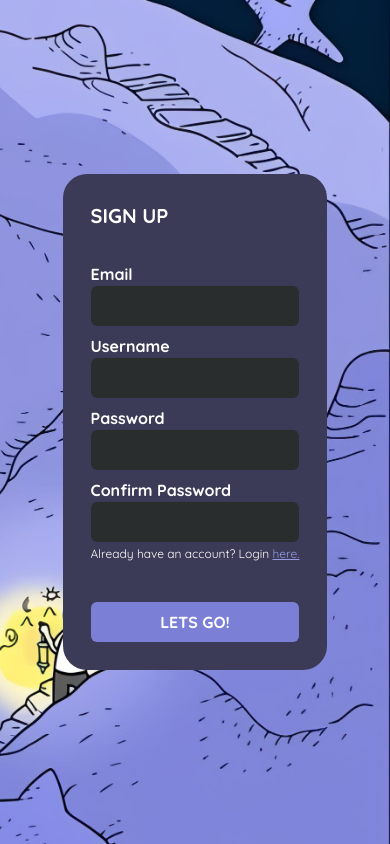
After one commit to jrwnnnn/block1a, a PHP site: page /pages/signup.html in a window 390 px wide. The commit adds this page. Run offline with PHP 8.4, Linux system fonts and the light colour scheme.

Commit message:
Add login and signup pages with responsive design and Tailwind CSS integration

```diff
--- /dev/null
+++ b/pages/signup.html
@@ -0,0 +1,37 @@
+<!doctype html>
+<html>
+<head>
+  <meta charset="UTF-8">
+  <meta name="viewport" content="width=device-width, initial-scale=1.0">
+  <title>Sentimental</title>
+  <link href="../src/output.css" rel="stylesheet">
+</head>
+<body>
+  <section class="bg-[url(../assets/login.jpg)] bg-cover bg-no-repeat bg-right h-screen w-screen flex justify-center items-center">
+    <div class="bg-[#3b3b57] lg:w-[40vw] sm:w-[95vw] p-7 rounded-3xl">
+      <p class="text-xl font-bold text-white pb-7">SIGN UP</p>
+      <form action="/login" method="post" class="flex flex-col">
+        <div class="py-1">
+          <label for="username" class="block text-white font-bold">Email</label>
+          <input type="text" id="email" name="email" class="w-full p-2 rounded-md bg-[#292d2e] text-white">
+        </div>
+        <div class="py-1">
+          <label for="username" class="block text-white font-bold">Username</label>
+          <input type="text" id="username" name="username" class="w-full p-2 rounded-md bg-[#292d2e] text-white">
+        </div>
+        <div class="py-1">
+          <label for="username" class="block text-white font-bold">Password</label>
+          <input type="text" id="username" name="username" class="w-full p-2 rounded-md bg-[#292d2e] text-white">
+        </div>
+        <div class="py-1">
+          <label for="username" class="block text-white font-bold">Confirm Password</label>
+          <input type="text" id="username" name="username" class="w-full p-2 rounded-md bg-[#292d2e] text-white">
+        </div>
+        <p class="text-white text-xs">Already have an account? Login <a href="" class="underline text-[#969be2] text-xs">here.</a></p>
+        <button type="submit" class="text-white font-bold p-2 mt-10 rounded-md shadow-4xl hover:cursor-pointer bg-[#7b80d6] transition hover:bg-[#8e93f5]">LETS GO!</button>
+      </form>
+    </div>
+  </section>
+
+</body>
+</html>
--- a/src/output.css
+++ b/src/output.css
@@ -8,16 +8,24 @@
     --font-mono: ui-monospace, SFMono-Regular, Menlo, Monaco, Consolas, "Liberation Mono",
       "Courier New", monospace;
     --color-red-500: oklch(0.637 0.237 25.331);
-    --color-black: #000;
+    --color-blue-500: oklch(0.623 0.214 259.815);
     --color-white: #fff;
     --spacing: 0.25rem;
+    --text-xs: 0.75rem;
+    --text-xs--line-height: calc(1 / 0.75);
+    --text-sm: 0.875rem;
+    --text-sm--line-height: calc(1.25 / 0.875);
     --text-base: 1rem;
     --text-base--line-height: calc(1.5 / 1);
     --text-lg: 1.125rem;
     --text-lg--line-height: calc(1.75 / 1.125);
+    --text-xl: 1.25rem;
+    --text-xl--line-height: calc(1.75 / 1.25);
     --text-6xl: 3.75rem;
     --text-6xl--line-height: 1;
     --font-weight-bold: 700;
+    --radius-md: 0.375rem;
+    --radius-3xl: 1.5rem;
     --ease-in: cubic-bezier(0.4, 0, 1, 1);
     --ease-out: cubic-bezier(0, 0, 0.2, 1);
     --ease-in-out: cubic-bezier(0.4, 0, 0.2, 1);
@@ -353,6 +361,15 @@
       max-width: 96rem !important;
     }
   }
+  .m-7 {
+    margin: calc(var(--spacing) * 7);
+  }
+  .m-100 {
+    margin: calc(var(--spacing) * 100);
+  }
+  .mt-10 {
+    margin-top: calc(var(--spacing) * 10);
+  }
   .box-border {
     box-sizing: border-box;
   }
@@ -440,9 +457,6 @@
   .aspect-square {
     aspect-ratio: 1 / 1;
   }
-  .h-6 {
-    height: calc(var(--spacing) * 6);
-  }
   .h-30 {
     height: calc(var(--spacing) * 30);
   }
@@ -458,13 +472,16 @@
   .min-h-screen {
     min-height: 100vh;
   }
+  .w-1 {
+    width: calc(var(--spacing) * 1);
+  }
   .w-1\/2 {
     width: calc(1/2 * 100%);
   }
-  .w-6 {
-    width: calc(var(--spacing) * 6);
-  }
   .w-\[100\%\] {
+    width: 100%;
+  }
+  .w-full {
     width: 100%;
   }
   .w-screen {
@@ -956,6 +973,12 @@
   .rounded {
     border-radius: 0.25rem;
   }
+  .rounded-3xl {
+    border-radius: var(--radius-3xl);
+  }
+  .rounded-md {
+    border-radius: var(--radius-md);
+  }
   .rounded-s {
     border-start-start-radius: 0.25rem;
     border-end-start-radius: 0.25rem;
@@ -1070,17 +1093,29 @@
   .bg-\(color\:--my-color\) {
     background-color: var(--my-color);
   }
+  .bg-\[\#3b3b57\] {
+    background-color: #3b3b57;
+  }
+  .bg-\[\#7b80d6\] {
+    background-color: #7b80d6;
+  }
   .bg-\[\#0088cc\] {
     background-color: #0088cc;
   }
   .bg-\[\#247FD0\] {
     background-color: #247FD0;
   }
+  .bg-\[\#292d2e\] {
+    background-color: #292d2e;
+  }
   .bg-\[color\:var\(--my-color\)\] {
     background-color: var(--my-color);
   }
   .bg-\[var\(--my_variable\)\] {
     background-color: var(--my_variable);
+  }
+  .bg-blue-500 {
+    background-color: var(--color-blue-500);
   }
   .bg-red-500 {
     background-color: var(--color-red-500);
@@ -1107,6 +1142,9 @@
     --tw-gradient-position: in oklab;
     background-image: radial-gradient(var(--tw-gradient-stops));
   }
+  .bg-\[url\(\.\.\/assets\/login\.jpg\)\] {
+    background-image: url(../assets/login.jpg);
+  }
   .bg-\[url\(\/assets\/time-splash\/evening-1\.jpg\)\] {
     background-image: url(/assets/time-splash/evening-1.jpg);
   }
@@ -1272,14 +1310,29 @@
   .object-top {
     object-position: top;
   }
+  .p-2 {
+    padding: calc(var(--spacing) * 2);
+  }
   .p-5 {
     padding: calc(var(--spacing) * 5);
   }
+  .p-7 {
+    padding: calc(var(--spacing) * 7);
+  }
+  .py-1 {
+    padding-block: calc(var(--spacing) * 1);
+  }
   .py-2 {
     padding-block: calc(var(--spacing) * 2);
   }
   .py-20 {
     padding-block: calc(var(--spacing) * 20);
+  }
+  .pt-1 {
+    padding-top: calc(var(--spacing) * 1);
+  }
+  .pb-7 {
+    padding-bottom: calc(var(--spacing) * 7);
   }
   .text-center {
     text-align: center;
@@ -1335,6 +1388,18 @@
     font-size: var(--text-lg);
     line-height: var(--tw-leading, var(--text-lg--line-height));
   }
+  .text-sm {
+    font-size: var(--text-sm);
+    line-height: var(--tw-leading, var(--text-sm--line-height));
+  }
+  .text-xl {
+    font-size: var(--text-xl);
+    line-height: var(--tw-leading, var(--text-xl--line-height));
+  }
+  .text-xs {
+    font-size: var(--text-xs);
+    line-height: var(--tw-leading, var(--text-xs--line-height));
+  }
   .leading-none {
     --tw-leading: 1;
     line-height: 1;
@@ -1419,8 +1484,8 @@
   .text-\[\#1C2C45\] {
     color: #1C2C45;
   }
-  .text-black {
-    color: var(--color-black);
+  .text-\[\#969be2\] {
+    color: #969be2;
   }
   .text-white {
     color: var(--color-white);
@@ -1707,6 +1772,14 @@
   .transition-normal {
     transition-behavior: normal;
   }
+  .duration-500 {
+    --tw-duration: 500ms;
+    transition-duration: 500ms;
+  }
+  .duration-5000 {
+    --tw-duration: 5000ms;
+    transition-duration: 5000ms;
+  }
   .ease-in {
     --tw-ease: var(--ease-in);
     transition-timing-function: var(--ease-in);
@@ -1868,6 +1941,25 @@
   .transform-view {
     transform-box: view-box;
   }
+  .hover\:cursor-pointer {
+    &:hover {
+      @media (hover: hover) {
+        cursor: pointer;
+      }
+    }
+  }
+  .hover\:bg-\[\#8e93f5\] {
+    &:hover {
+      @media (hover: hover) {
+        background-color: #8e93f5;
+      }
+    }
+  }
+  .sm\:w-\[95vw\] {
+    @media (width >= 40rem) {
+      width: 95vw;
+    }
+  }
   .md\:grid-cols-1 {
     @media (width >= 48rem) {
       grid-template-columns: repeat(1, minmax(0, 1fr));
@@ -1876,6 +1968,11 @@
   .lg\:mx-\[25vw\] {
     @media (width >= 64rem) {
       margin-inline: 25vw;
+    }
+  }
+  .lg\:w-\[40vw\] {
+    @media (width >= 64rem) {
+      width: 40vw;
     }
   }
   .lg\:grid-cols-2 {
@@ -2228,6 +2325,10 @@ body {
   syntax: "*";
   inherits: false;
 }
+@property --tw-duration {
+  syntax: "*";
+  inherits: false;
+}
 @property --tw-ease {
   syntax: "*";
   inherits: false;
@@ -2248,7 +2349,3 @@ body {
   syntax: "*";
   inherits: false;
 }
-@property --tw-duration {
-  syntax: "*";
-  inherits: false;
-}
```
Also changed, not shown: pages/login.html (added, +30 -0 lines), assets/login.jpg (added).
